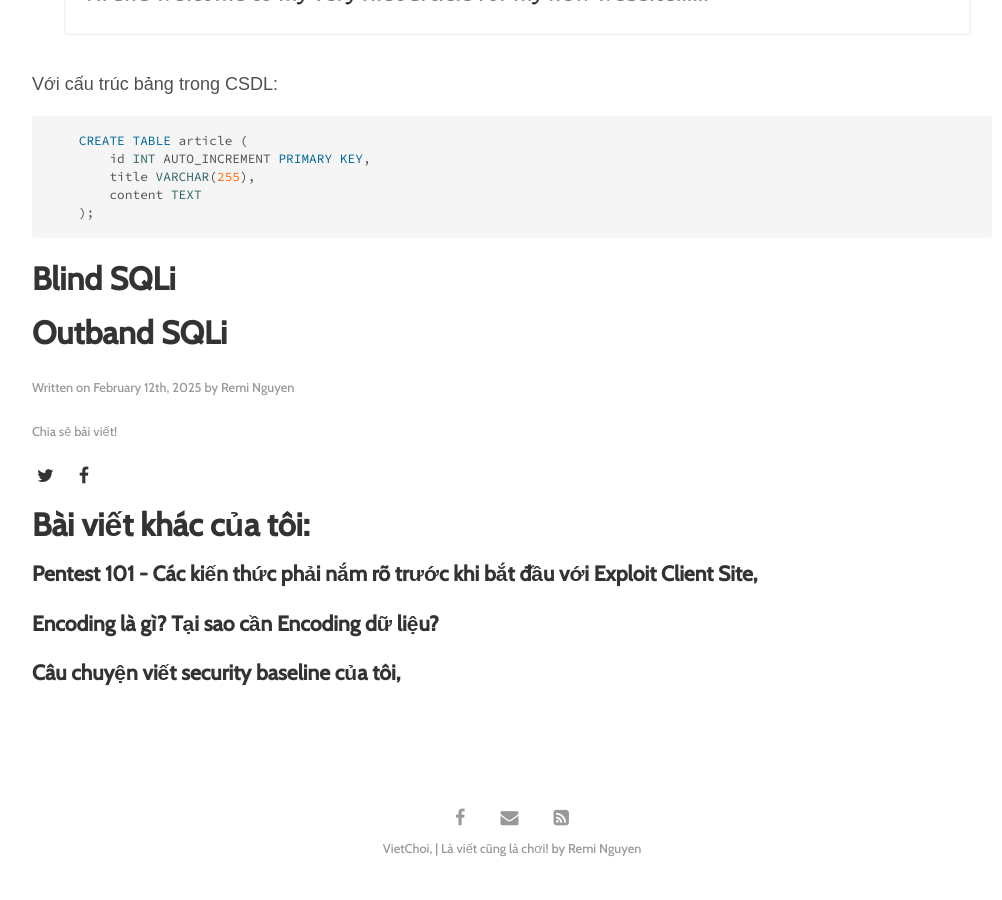
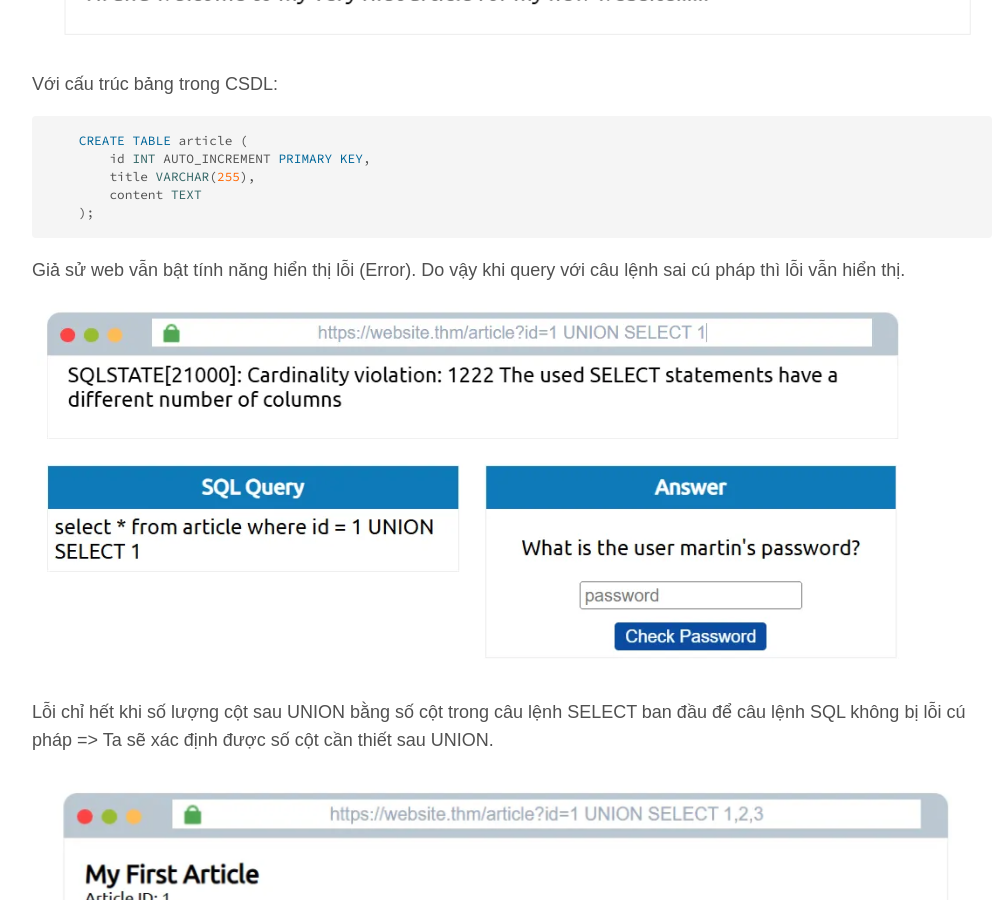
Before and after one commit to vietcf/vietchoi, a Jekyll site: the page built from _posts/2025-02-12-sql-injection-attack-back-to-basic.md, in a window 1280 px wide and 900 px high, scrolled down 3920 px. Shown: the whole window, without its empty margins (128-1130 px from the left). Built offline with Jekyll 4.4.1, drawn with Linux system fonts in a browser that asks for light colours; some web fonts are replaced.

Commit message:
sql error base 3

````diff
--- a/_posts/2025-02-12-sql-injection-attack-back-to-basic.md
+++ b/_posts/2025-02-12-sql-injection-attack-back-to-basic.md
@@ -80,6 +80,13 @@ Với cấu trúc bảng trong CSDL:
         content TEXT
     );
 ```
+Giả sử web vẫn bật tính năng hiển thị lỗi (Error). Do vậy khi query với câu lệnh sai cú pháp thì lỗi vẫn hiển thị.
+
+![sqli technical error base4]({{site.url}}/assets/img/2025/02/12/3-sqli-error-base4.png)
+
+Lỗi chỉ hết khi số lượng cột sau UNION bằng số cột trong câu lệnh SELECT ban đầu để câu lệnh SQL không bị lỗi cú pháp => Ta sẽ xác định được số cột cần thiết sau UNION.
+
+![sqli technical error base4]({{site.url}}/assets/img/2025/02/12/3-sql-injection-error-base5.png)
 
 
 # Blind SQLi
````
Also changed, not shown: assets/img/2025/02/12/3-sql-injection-error-base5.png (added), assets/img/2025/02/12/3-sqli-error-base4.png (added).
